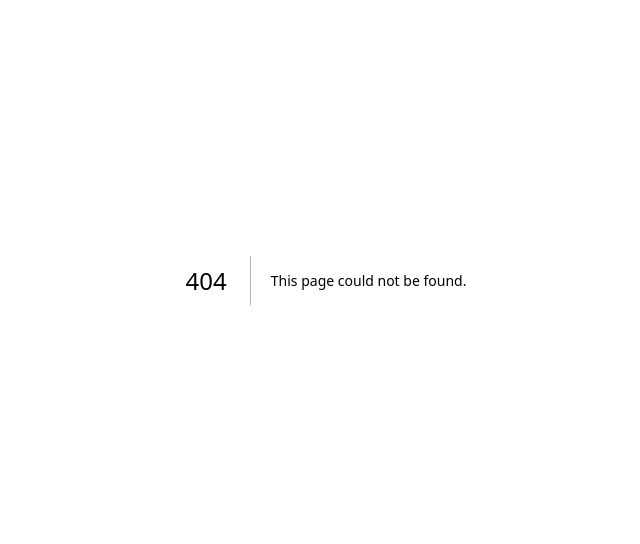
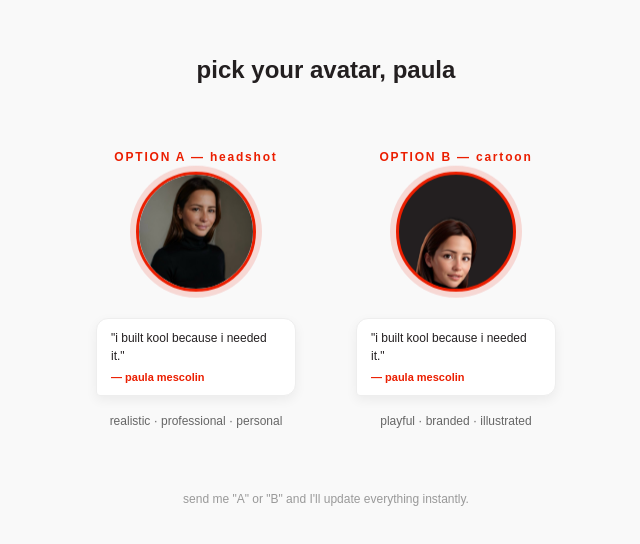
Before and after one commit to mrkoolbot/kool-app, a Next.js app: page /avatar-test in a window 1280 px wide. Before the commit this address had no page. Shown: the part 120-664 px from the top of the page, without its empty margins (314-954 px from the left). Built offline with nearby package versions, Linux system fonts and the light colour scheme.

Commit message:
feat: avatar comparison page + cartoon background removed via rembg

```diff
--- /dev/null
+++ b/app/avatar-test/page.tsx
@@ -0,0 +1,59 @@
+export default function AvatarTest() {
+  return (
+    <div style={{ minHeight: "100vh", background: "#f9f9f9", display: "flex", flexDirection: "column", alignItems: "center", justifyContent: "center", gap: 60, padding: 40, fontFamily: "sans-serif" }}>
+      <h1 style={{ fontSize: 24, fontWeight: 900, color: "#231f20", margin: 0 }}>pick your avatar, paula</h1>
+
+      <div style={{ display: "flex", gap: 60, flexWrap: "wrap", justifyContent: "center" }}>
+
+        {/* Option A — Headshot */}
+        <div style={{ display: "flex", flexDirection: "column", alignItems: "center", gap: 16 }}>
+          <p style={{ fontSize: 12, fontWeight: 700, color: "#eb1e00", letterSpacing: "0.15em", margin: 0 }}>OPTION A — headshot</p>
+          <div style={{
+            width: 120, height: 120, borderRadius: "50%", overflow: "hidden",
+            border: "3px solid #eb1e00", boxShadow: "0 0 0 6px rgba(235,30,0,0.15)",
+            animation: "floatUp 4s ease-in-out infinite",
+          }}>
+            {/* eslint-disable-next-line @next/next/no-img-element */}
+            <img src="/paula-avatar-headshot.jpg" alt="headshot" style={{ width: "100%", height: "100%", objectFit: "cover", objectPosition: "center 10%" }} />
+          </div>
+          <div style={{ background: "#fff", border: "1px solid #eee", borderRadius: "12px 12px 12px 4px", padding: "10px 14px", maxWidth: 200, textAlign: "left", boxShadow: "0 4px 12px rgba(0,0,0,0.06)" }}>
+            <p style={{ fontSize: 12, color: "#231f20", margin: 0 }}>"i built kool because i needed it."</p>
+            <p style={{ fontSize: 11, color: "#eb1e00", fontWeight: 700, marginTop: 4 }}>— paula mescolin</p>
+          </div>
+          <p style={{ fontSize: 12, color: "#666", textAlign: "center", maxWidth: 180 }}>realistic · professional · personal</p>
+        </div>
+
+        {/* Option B — Cartoon no BG */}
+        <div style={{ display: "flex", flexDirection: "column", alignItems: "center", gap: 16 }}>
+          <p style={{ fontSize: 12, fontWeight: 700, color: "#eb1e00", letterSpacing: "0.15em", margin: 0 }}>OPTION B — cartoon</p>
+          <div style={{
+            width: 120, height: 120, borderRadius: "50%", overflow: "hidden",
+            border: "3px solid #eb1e00", boxShadow: "0 0 0 6px rgba(235,30,0,0.15)",
+            background: "#231f20",
+            animation: "floatUp 4s ease-in-out infinite",
+          }}>
+            {/* eslint-disable-next-line @next/next/no-img-element */}
+            <img src="/paula-avatar-cartoon-nobg.png" alt="cartoon" style={{ width: "100%", height: "100%", objectFit: "cover", objectPosition: "center 15%" }} />
+          </div>
+          <div style={{ background: "#fff", border: "1px solid #eee", borderRadius: "12px 12px 12px 4px", padding: "10px 14px", maxWidth: 200, textAlign: "left", boxShadow: "0 4px 12px rgba(0,0,0,0.06)" }}>
+            <p style={{ fontSize: 12, color: "#231f20", margin: 0 }}>"i built kool because i needed it."</p>
+            <p style={{ fontSize: 11, color: "#eb1e00", fontWeight: 700, marginTop: 4 }}>— paula mescolin</p>
+          </div>
+          <p style={{ fontSize: 12, color: "#666", textAlign: "center", maxWidth: 180 }}>playful · branded · illustrated</p>
+        </div>
+
+      </div>
+
+      <style>{`
+        @keyframes floatUp {
+          0%, 100% { transform: translateY(0px); }
+          50% { transform: translateY(-12px); }
+        }
+      `}</style>
+
+      <p style={{ fontSize: 12, color: "#999", textAlign: "center" }}>
+        send me "A" or "B" and I'll update everything instantly.
+      </p>
+    </div>
+  );
+}
```
Also changed, not shown: public/paula-avatar-cartoon-nobg.png (added), public/paula-avatar-headshot.jpg (added).
